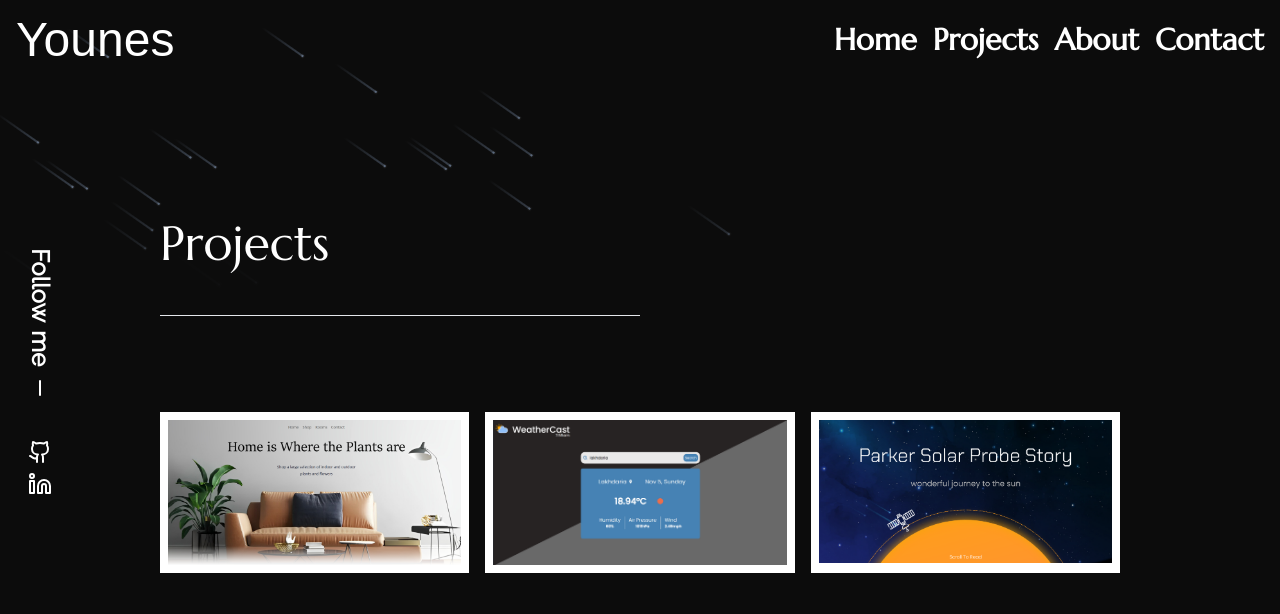
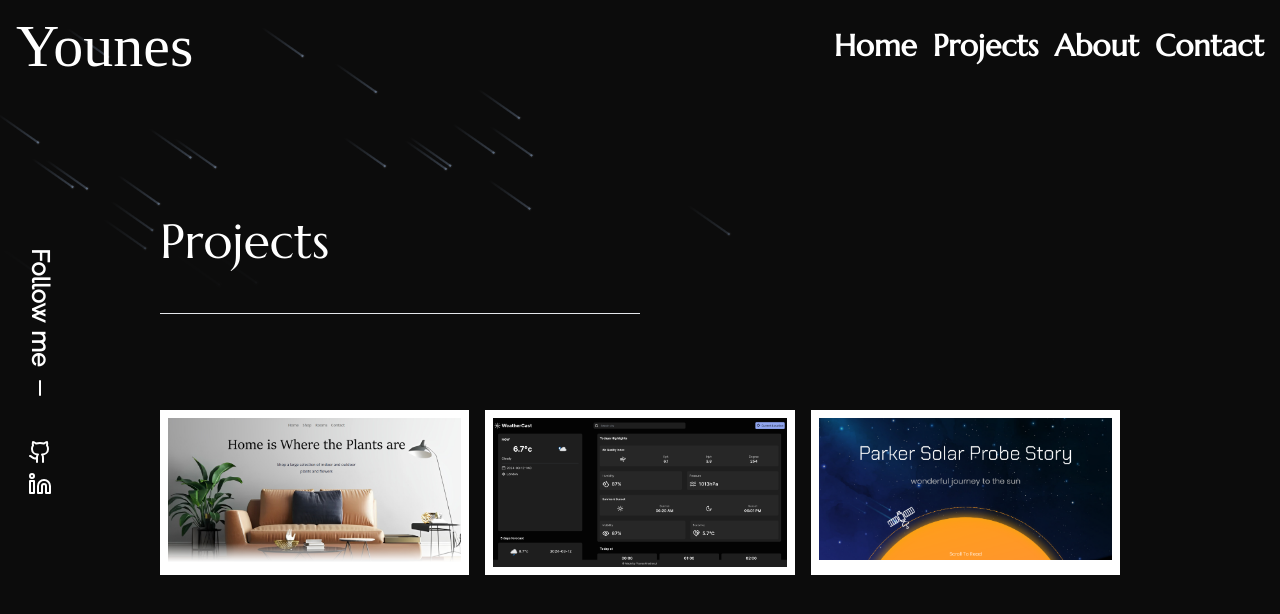
Before and after one commit to Younes-khadraoui/Portfolio, a Next.js app: page /projects in a window 1280 px wide. Shown: the top 614 px of the page. Built offline with nearby package versions, Linux system fonts and the light colour scheme.

Commit message:
[FIX] Style fixes

```diff
--- a/src/components/Footer.tsx
+++ b/src/components/Footer.tsx
@@ -10,9 +10,9 @@ const Footer = () => {
       transition={{ duration: 0.5 }}
       className="flex gap-2 items-center justify-center py-8 || lg:absolute lg:left-0 lg:top-0 lg:flex-col lg:p-4 lg:h-screen lg:w-20 lg:gap-10 "
     >
-      <div className="Follow flex gap-2 || lg:transform lg:rotate-90 lg:pr-6">
-        <p className="text-xl lg:text-lg font-bold || xl:text-2xl">Follow</p>
-        <p className="text-xl lg:text-lg font-bold || xl:text-2xl">me</p>
+      <div className="Follow flex gap-2 || lg:transform lg:rotate-90 lg:pr-6 text-2xl lg:text-lg font-bold || xl:text-2xl">
+        <p>Follow</p>
+        <p>me</p>
       </div>
       <div className="flex items-center || lg:items-center">
         <Minus className="w-10 lg:transform lg:rotate-90" />
--- a/src/components/Header.tsx
+++ b/src/components/Header.tsx
@@ -18,20 +18,20 @@ const Header = () => {
 
   return (
     <motion.div
-      className="Header flex absolute w-full justify-between items-center px-3 z-10 py-4 lg:px-4 font-marcellus "
+      className="Header flex absolute w-full justify-between items-center px-3 z-10 py-4 lg:px-4 font-marcellus"
       initial={{ opacity: 0 }}
       animate={{ opacity: 1 }}
       exit={{ opacity: 0 }}
       transition={{ duration: 0.3 }}
     >
-      <Link href="/" className="text-4xl z-20 || xl:text-5xl">
+      <Link href="/" className="text-4xl sm:text-5xl z-20 || xl:text-6xl">
         <motion.p
-          whileHover={{ color: "#42A5F5" }}
           whileTap={{ scale: 0.9 }}
-          transition={{ duration: 0.2 }}
-          className="font-anton"
+          transition={{ duration: 0.3 }}
+          className="font-tinos outline-none hover:text-[#42A5F5]"
         >
-          Younes
+          <span>Y</span>
+          <span className="hover:text-white">ounes</span>
         </motion.p>
       </Link>
 
@@ -40,7 +40,7 @@ const Header = () => {
           whileHover={{ scale: 1.1 }}
           whileTap={{ scale: 0.9 }}
           transition={{
-            duration: 0.2,
+            duration: 0.3,
           }}
           onClick={() => {
             toggled ? setToggled(false) : null;
@@ -55,7 +55,7 @@ const Header = () => {
           whileHover={{ scale: 1.1 }}
           whileTap={{ scale: 0.9 }}
           transition={{
-            duration: 0.2,
+            duration: 0.3,
           }}
           onClick={() => {
             toggled ? setToggled(false) : null;
@@ -70,7 +70,7 @@ const Header = () => {
           whileHover={{ scale: 1.1 }}
           whileTap={{ scale: 0.9 }}
           transition={{
-            duration: 0.2,
+            duration: 0.3,
           }}
           onClick={() => {
             toggled ? setToggled(false) : null;
@@ -85,7 +85,7 @@ const Header = () => {
           whileHover={{ scale: 1.1 }}
           whileTap={{ scale: 0.9 }}
           transition={{
-            duration: 0.2,
+            duration: 0.3,
           }}
           onClick={() => {
             toggled ? setToggled(false) : null;
@@ -98,15 +98,20 @@ const Header = () => {
         </motion.li>
       </ul>
 
-      <button
+      <motion.button
+        whileHover={{ scale: 1.1 }}
+        whileTap={{ scale: 0.9 }}
+        transition={{
+          duration: 0.3,
+        }}
         className="flex justify-end z-20 || lg:hidden"
         onClick={() => {
           setToggled(!toggled);
           setIcon(Icon == quit ? menu : quit);
         }}
       >
-        <Image className="w-10" src={Icon} alt="burger menu button" />
-      </button>
+        <Image className="w-11 sm:w-14" src={Icon} alt="burger menu button" />
+      </motion.button>
     </motion.div>
   );
 };
--- a/src/components/Layout.tsx
+++ b/src/components/Layout.tsx
@@ -1,7 +1,6 @@
 import React, { ReactNode } from "react";
 import Header from "./Header";
 import Footer from "./Footer";
-import { motion } from "framer-motion";
 import { Meteors } from "./ui/meteors";
 
 interface LayoutProps {
@@ -12,13 +11,7 @@ export default function Layout({ children }: LayoutProps) {
     <div>
       <Header />
       <Meteors className="fixed top-0 left-0" number={30} />
-      <motion.main
-        initial={{ y: -1000 }}
-        animate={{ y: 0 }}
-        transition={{ duration: 0.5, type: "spring", stiffness: 40 }}
-      >
-        {children}
-      </motion.main>
+      <main>{children}</main>
       <Footer />
     </div>
   );
--- a/src/pages/about.tsx
+++ b/src/pages/about.tsx
@@ -5,10 +5,16 @@ import react from "../assets/react.png";
 import tailwind from "../assets/tailwind.png";
 import Image from "next/image";
 import Head from "next/head";
+import { motion } from "framer-motion";
 
 const About = () => {
   return (
-    <div className="pt-20 p-10 flex flex-col gap-16 lg:px-40 lg:pt-0 lg:h-screen lg:justify-center">
+    <motion.div
+      className="pt-20 p-10 flex flex-col gap-16 lg:px-40 lg:pt-0 lg:h-screen lg:justify-center"
+      initial={{ opacity: 0 }}
+      animate={{ opacity: 1 }}
+      transition={{ duration: 1 }}
+    >
       <Head>
         <title>About</title>
       </Head>
@@ -67,7 +73,7 @@ const About = () => {
           </div>
         </div>
       </div>
-    </div>
+    </motion.div>
   );
 };
 
--- a/src/pages/contact.tsx
+++ b/src/pages/contact.tsx
@@ -1,11 +1,11 @@
 import { z } from "zod";
 import { zodResolver } from "@hookform/resolvers/zod";
 import { useForm, FieldValues } from "react-hook-form";
-import { motion } from "framer-motion";
 import emailjs from "@emailjs/browser";
 import { ToastContainer, toast } from "react-toastify";
 import "react-toastify/dist/ReactToastify.css";
 import Head from "next/head";
+import { motion } from "framer-motion";
 
 const schema = z.object({
   name: z.string().min(3),
@@ -44,7 +44,12 @@ const Contact = () => {
   };
 
   return (
-    <div className="pt-20 p-10 flex flex-col gap-24 lg:px-40 lg:h-screen lg:justify-center">
+    <motion.div
+      className="pt-20 p-10 flex flex-col gap-24 lg:px-40 lg:h-screen lg:justify-center"
+      initial={{ opacity: 0 }}
+      animate={{ opacity: 1 }}
+      transition={{ duration: 1 }}
+    >
       <Head>
         <title>Contact</title>
       </Head>
@@ -121,7 +126,7 @@ const Contact = () => {
         </div>
       </div>
       <ToastContainer position="top-center" theme="dark" />
-    </div>
+    </motion.div>
   );
 };
 
--- a/src/pages/index.tsx
+++ b/src/pages/index.tsx
@@ -6,13 +6,17 @@ import Head from "next/head";
 
 export default function Home() {
   return (
-    <main>
+    <motion.main
+      initial={{ opacity: 0 }}
+      animate={{ opacity: 1 }}
+      transition={{ duration: 1 }}
+    >
       <Head>
         <title>Younes</title>
       </Head>
       <div className="pointer-events pt-6 || md:pt-0 || lg:h-screen lg:grid lg:grid-cols-2">
         {/*  the dev animation  */}
-        <div className="order-2 flex items-center justify-center">
+        <div className="order-2 flex items-center justify-center min-h-fit">
           <Dev />
         </div>
         {/*  the text part   */}
@@ -70,6 +74,6 @@ export default function Home() {
           </div>
         </div>
       </div>
-    </main>
+    </motion.main>
   );
 }
--- a/src/pages/projects.tsx
+++ b/src/pages/projects.tsx
@@ -3,10 +3,16 @@ import weather from "../assets/weather.png";
 import icarus from "../assets/icarus.png";
 import Project from "@/components/project";
 import Head from "next/head";
+import { motion } from "framer-motion";
 
 const Projects = () => {
   return (
-    <div className="pt-20 p-10 flex flex-col gap-24 lg:pt-0 lg:px-40 lg:justify-center lg:h-screen">
+    <motion.div
+      className="pt-20 p-10 flex flex-col gap-24 lg:pt-0 lg:px-40 lg:justify-center lg:h-screen"
+      initial={{ opacity: 0 }}
+      animate={{ opacity: 1 }}
+      transition={{ duration: 1 }}
+    >
       <Head>
         <title>Projects</title>
       </Head>
@@ -26,8 +32,8 @@ const Projects = () => {
         <Project
           preview={weather}
           name="Weather Cast"
-          tech="ReactJs RestApi"
-          git="WeatherCast"
+          tech="NextJs RestApi"
+          git="weather-cast"
           href="https://weathercasts.vercel.app/"
         />
         <Project
@@ -38,7 +44,7 @@ const Projects = () => {
           href="https://icarusnasa.netlify.app/#3"
         />
       </div>
-    </div>
+    </motion.div>
   );
 };
 
--- a/src/styles/globals.css
+++ b/src/styles/globals.css
@@ -10,9 +10,3 @@ body {
   min-height: 100vh;
   background-color: #0c0c0c;
 }
-
-@media (min-width: 1000px) {
-  body {
-    overflow: hidden;
-  }
-}
--- a/tailwind.config.ts
+++ b/tailwind.config.ts
@@ -11,6 +11,7 @@ const config: Config = {
       fontFamily: {
         marcellus: ["Marcellus", "serif"],
         anton: ["Anton", "sans-serif"],
+        tinos : ["Tinos", "serif"],
       },
       animation: {
         "meteor-effect": "meteor 5s linear infinite",
```
Also changed, not shown: src/assets/weather.png.
